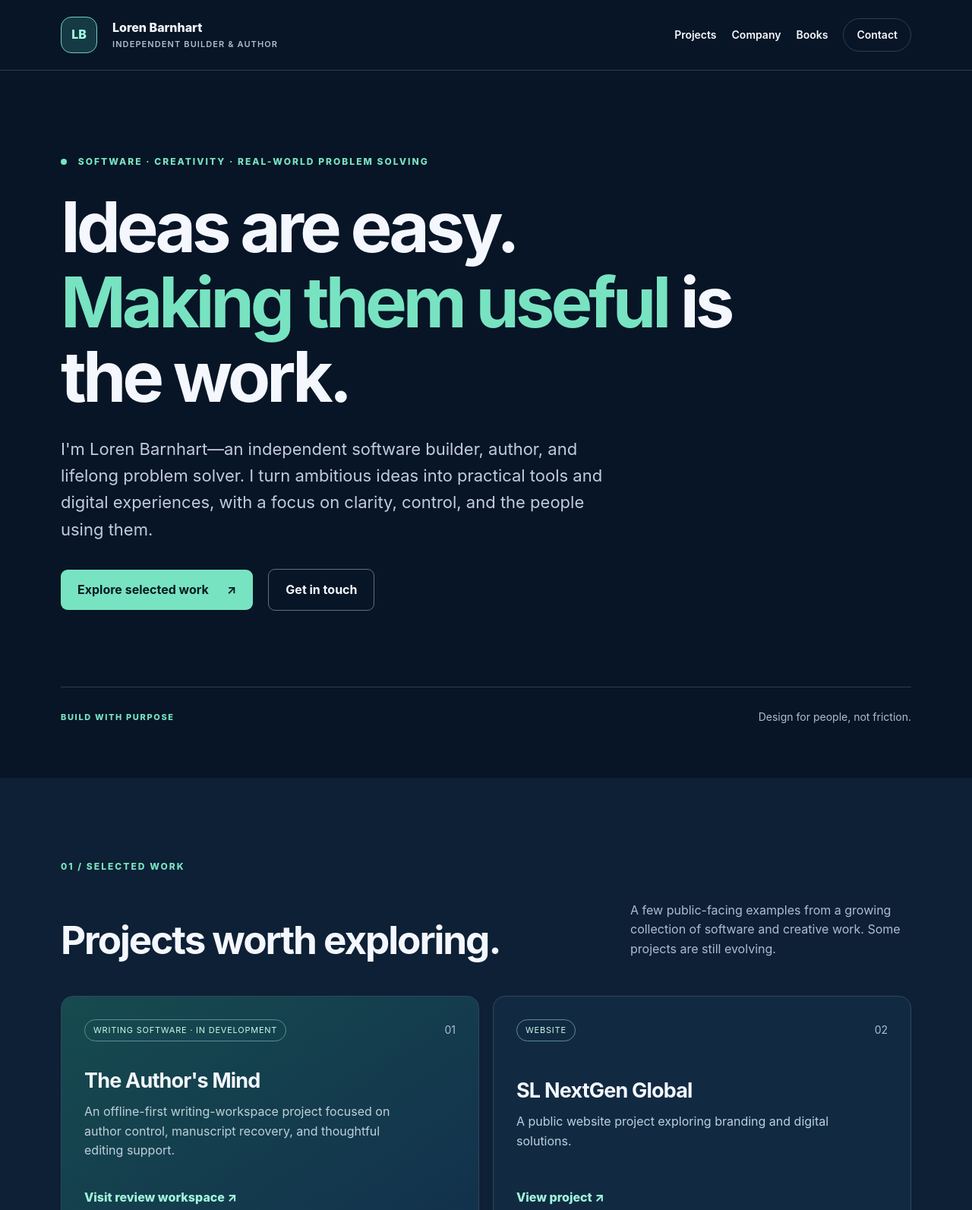
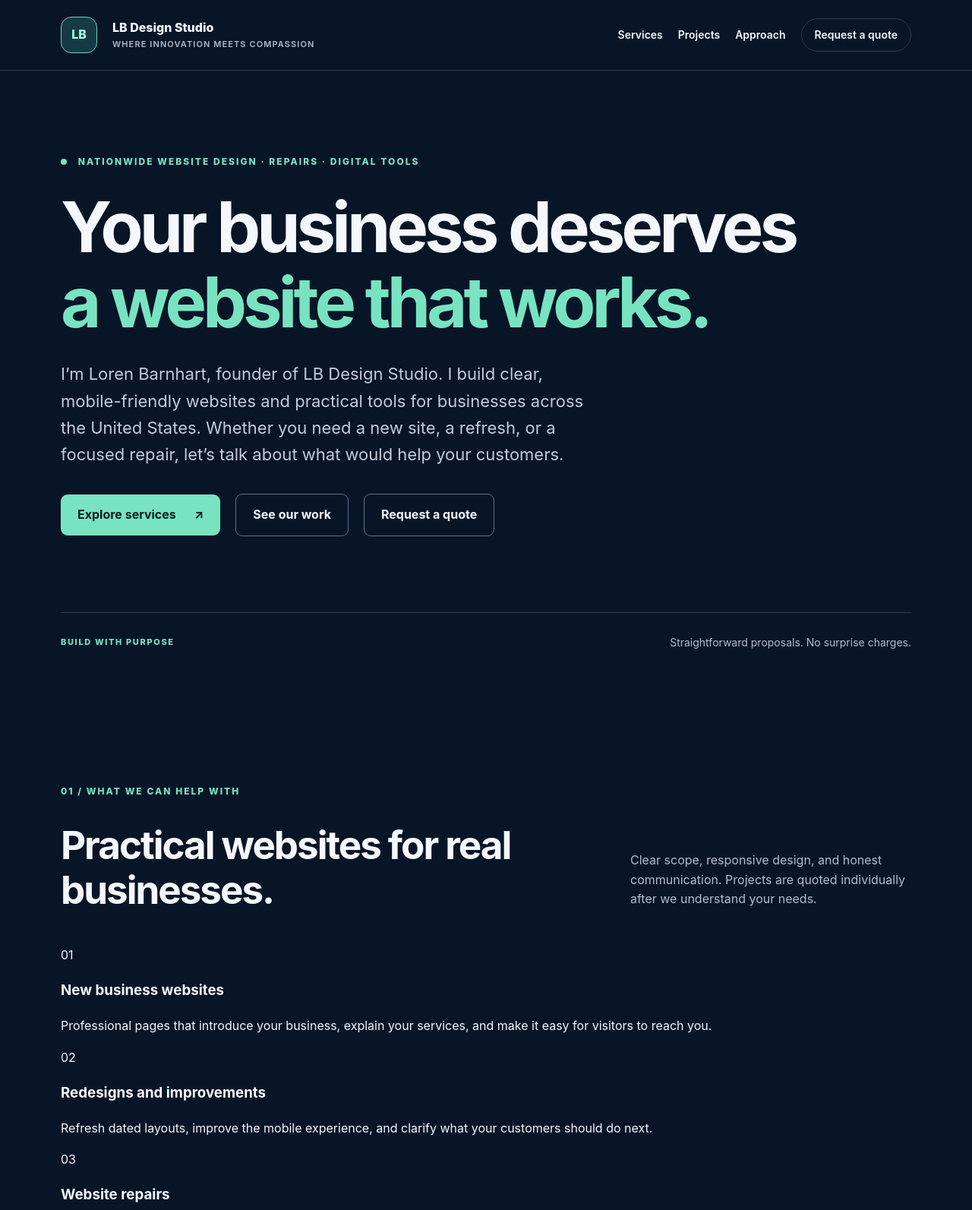
Before and after one commit to Snowman501/my-portfolio, a plain HTML site: page index.html in a window 1280 px wide. Shown: the top 1593 px of the page at 76% size. Drawn offline with Linux system fonts and the light colour scheme.

Commit message:
Polish portfolio around LB Design Studio services and honest proof

```diff
--- a/index.html
+++ b/index.html
@@ -4,45 +4,55 @@
   <meta charset="utf-8">
   <meta name="viewport" content="width=device-width, initial-scale=1">
   <meta name="theme-color" content="#081526">
-  <meta name="description" content="Loren Barnhart builds practical software, intelligent tools, and story-driven digital experiences. Explore selected projects and get in touch.">
-  <title>Loren Barnhart | Software Builder & Digital Creator</title>
+  <meta name="description" content="LB Design Studio creates responsive business websites, redesigns, repairs, and practical digital tools for clients across the United States. Explore real projects and request a quote.">
+  <title>LB Design Studio | Business Websites, Repairs & Digital Tools</title>
   <link rel="stylesheet" href="/css/style.css">
 </head>
 <body>
   <a class="skip" href="#main">Skip to content</a>
   <header class="site-header">
     <div class="container nav">
-      <a class="brand" href="#top" aria-label="Loren Barnhart home"><span class="brand-mark">LB</span><span>Loren Barnhart<span class="brand-sub">Independent Builder & Author</span></span></a>
-      <nav aria-label="Main navigation"><a href="#work">Projects</a><a href="https://slnextgen-global.vercel.app">Company</a><a href="https://lorenbarnhart.vercel.app">Books</a><a href="#contact" class="nav-contact">Contact</a></nav>
+      <a class="brand" href="#top" aria-label="LB Design Studio home"><span class="brand-mark">LB</span><span>LB Design Studio<span class="brand-sub">Where Innovation Meets Compassion</span></span></a>
+      <nav aria-label="Main navigation"><a href="#services">Services</a><a href="#work">Projects</a><a href="#approach">Approach</a><a href="#contact" class="nav-contact">Request a quote</a></nav>
     </div>
   </header>
   <main id="main">
     <section class="hero container" id="top">
-      <div class="eyebrow"><span class="status-dot"></span> Software · Creativity · Real-world problem solving</div>
-      <h1>Ideas are easy.<br><em>Making them useful</em> is the work.</h1>
-      <p class="intro">I'm Loren Barnhart—an independent software builder, author, and lifelong problem solver. I turn ambitious ideas into practical tools and digital experiences, with a focus on clarity, control, and the people using them.</p>
-      <div class="actions"><a class="button primary" href="#work">Explore selected work <span aria-hidden="true">↗</span></a><a class="button secondary" href="#contact">Get in touch</a></div>
-      <div class="hero-note"><span>BUILD WITH PURPOSE</span><span>Design for people, not friction.</span></div>
+      <div class="eyebrow"><span class="status-dot"></span> Nationwide website design · Repairs · Digital tools</div>
+      <h1>Your business deserves<br><em>a website that works.</em></h1>
+      <p class="intro">I’m Loren Barnhart, founder of LB Design Studio. I build clear, mobile-friendly websites and practical tools for businesses across the United States. Whether you need a new site, a refresh, or a focused repair, let’s talk about what would help your customers.</p>
+      <div class="actions"><a class="button primary" href="#services">Explore services <span aria-hidden="true">↗</span></a><a class="button secondary" href="#work">See our work</a><a class="button secondary" href="#contact">Request a quote</a></div>
+      <div class="hero-note"><span>BUILD WITH PURPOSE</span><span>Straightforward proposals. No surprise charges.</span></div>
     </section>
+    <section class="section services-section" id="services"><div class="container">
+      <p class="kicker">01 / WHAT WE CAN HELP WITH</p>
+      <div class="section-head"><h2>Practical websites for real businesses.</h2><p>Clear scope, responsive design, and honest communication. Projects are quoted individually after we understand your needs.</p></div>
+      <div class="service-grid">
+        <article class="service-card"><span class="service-number">01</span><h3>New business websites</h3><p>Professional pages that introduce your business, explain your services, and make it easy for visitors to reach you.</p></article>
+        <article class="service-card"><span class="service-number">02</span><h3>Redesigns and improvements</h3><p>Refresh dated layouts, improve the mobile experience, and clarify what your customers should do next.</p></article>
+        <article class="service-card"><span class="service-number">03</span><h3>Website repairs</h3><p>Investigate specific website issues and propose fixes based on what we can actually verify.</p></article>
+      </div>
+      <div class="service-note"><div><strong>Not sure what your site needs?</strong><p>Try our free Web Intel page checkup. Its findings are limited to what the tool can inspect; some issues require manual review.</p></div><a class="button secondary" href="https://questforgeai.vercel.app" target="_blank" rel="noopener noreferrer">Try the free scanner ↗</a></div>
+    </div></section>
     <section class="section work-section" id="work">
       <div class="container">
-        <p class="kicker">01 / SELECTED WORK</p>
-        <div class="section-head"><h2>Projects worth exploring.</h2><p>A few public-facing examples from a growing collection of software and creative work. Some projects are still evolving.</p></div>
+        <p class="kicker">02 / SELECTED WORK</p>
+        <div class="section-head"><h2>See what we’ve been building.</h2><p>These are our own portfolio and development projects, not examples of completed paid customer engagements. Some tools remain in development.</p></div>
         <div class="project-grid">
-          <article class="project-card feature"><div class="project-top"><span class="pill">Writing software · In development</span><span aria-hidden="true">01</span></div><div><h3>The Author's Mind</h3><p>An offline-first writing-workspace project focused on author control, manuscript recovery, and thoughtful editing support.</p></div><a href="https://authors-mind-review-workspace.barnhartloren33.chatgpt.site" target="_blank" rel="noopener noreferrer">Visit review workspace <span aria-hidden="true">↗</span></a></article>
+          <article class="project-card feature"><div class="project-top"><span class="pill">Website checkup · Free</span><span aria-hidden="true">01</span></div><div><h3>Web Intel Scanner</h3><p>Explore a free evidence-based website checkup that flags basic page-level observations and explains its limitations.</p></div><a href="https://questforgeai.vercel.app" target="_blank" rel="noopener noreferrer">Try the free scanner <span aria-hidden="true">↗</span></a></article>
           <article class="project-card"><div class="project-top"><span class="pill">Website</span><span aria-hidden="true">02</span></div><div><h3>SL NextGen Global</h3><p>A public website project exploring branding and digital solutions.</p></div><a href="https://slnextgen-global.vercel.app" target="_blank" rel="noopener noreferrer">View project <span aria-hidden="true">↗</span></a></article>
-          <article class="project-card"><div class="project-top"><span class="pill">Digital tools</span><span aria-hidden="true">03</span></div><div><h3>ScanRig</h3><p>A software experiment from my broader collection of technical tools.</p></div><a href="https://scanrig.vercel.app" target="_blank" rel="noopener noreferrer">View project <span aria-hidden="true">↗</span></a></article>
+          <article class="project-card"><div class="project-top"><span class="pill">Writing software · In development</span><span aria-hidden="true">03</span></div><div><h3>The Author’s Mind</h3><p>An offline-first writing-workspace project focused on manuscript recovery, author control, and thoughtful editing support. Private testing is ongoing.</p></div><a href="#contact">Ask about this project <span aria-hidden="true">↗</span></a></article>
           <article class="project-card"><div class="project-top"><span class="pill">Author platform</span><span aria-hidden="true">04</span></div><div><h3>Loren Barnhart — Author</h3><p>Stories, books, and the creative work behind the software.</p></div><a href="https://lorenbarnhart.vercel.app" target="_blank" rel="noopener noreferrer">Visit author site <span aria-hidden="true">↗</span></a></article>
         </div>
       </div>
     </section>
     <section class="section heart-section" id="heart"><div class="container heart-layout">
-      <div><p class="kicker">02 / THE HEART BEHIND THE WORK</p><h2>Every good idea has a reason behind it.<br><span>Mine has a name: Stacy.</span></h2></div>
+      <div><p class="kicker">03 / THE HEART BEHIND THE WORK</p><h2>Every good idea has a reason behind it.<br><span>Mine has a name: Stacy.</span></h2></div>
       <div class="heart-copy"><p>Long before the websites, writing tools, and big plans, there was Stacy—the person who believed in me, stood beside me, and helped me find the courage to keep building.</p><p>We’ve shared a life, a lot of hard roads, and more than a few impossible dreams. The work I put into the world carries a piece of that story: a belief that technology should help real people, respect their choices, and make difficult things a little easier.</p><p>So yes, I care about how a product looks and how well it works. But I care just as much about the person using it. <strong>That’s the heart behind everything I build.</strong></p><p class="heart-signoff">— Loren Barnhart</p></div>
     </div></section>
-    <section class="section" id="approach"><div class="container approach"><div><p class="kicker">03 / HOW I WORK</p><h2>Built around the person on the other side of the screen.</h2></div><div class="principles"><div><b>01</b><div><h3>Clarity first</h3><p>Understandable interfaces, transparent limits, and honest descriptions of what works today.</p></div></div><div><b>02</b><div><h3>Control stays with you</h3><p>Respect for your work, your choices, and your ability to take your data elsewhere.</p></div></div><div><b>03</b><div><h3>Keep improving</h3><p>Test, listen, repair, and make the next version better.</p></div></div></div></div></section>
-    <section class="section contact-section" id="contact"><div class="container contact"><p class="kicker">04 / SAY HELLO</p><h2>Have a project in mind?</h2><p>I'm open to thoughtful conversations about useful software, creative collaboration, and digital projects.</p><a class="button light" href="mailto:Lb.designstudio.2024@gmail.com?subject=Project%20inquiry">Email Loren <span aria-hidden="true">↗</span></a></div></section>
+    <section class="section" id="approach"><div class="container approach"><div><p class="kicker">04 / HOW I WORK</p><h2>Built around the person on the other side of the screen.</h2></div><div class="principles"><div><b>01</b><div><h3>Clarity first</h3><p>Understandable interfaces, transparent limits, and honest descriptions of what works today.</p></div></div><div><b>02</b><div><h3>Control stays with you</h3><p>Respect for your work, your choices, and your ability to take your data elsewhere.</p></div></div><div><b>03</b><div><h3>Keep improving</h3><p>Test, listen, repair, and make the next version better.</p></div></div></div></div></section>
+    <section class="section contact-section" id="contact"><div class="container contact"><p class="kicker">05 / SAY HELLO</p><h2>Tell us what your business needs.</h2><p>Looking for a new website, a redesign, or a repair? Email a short description and your website link if you have one. We’ll discuss scope and pricing before any work begins. No account or phone call required.</p><a class="button light" href="mailto:lb.designstudio.2024@gmail.com?subject=LB%20Design%20Studio%20Website%20Inquiry">Prepare an inquiry email <span aria-hidden="true">↗</span></a><p class="contact-note">Your email app opens a draft. Nothing sends until you choose to send it. No online payment is requested here.</p></div></section>
   </main>
-  <footer><div class="container footer-inner"><span>© <span id="year">2026</span> Loren Barnhart. Built with purpose.</span><span>Inspired by the people who make the work matter.</span></div></footer>
+  <footer><div class="container footer-inner"><span>© 2026 LB Design Studio · Loren Barnhart.</span><span>Inspired by the people who make the work matter.</span></div></footer>
 </body>
 </html>
```
